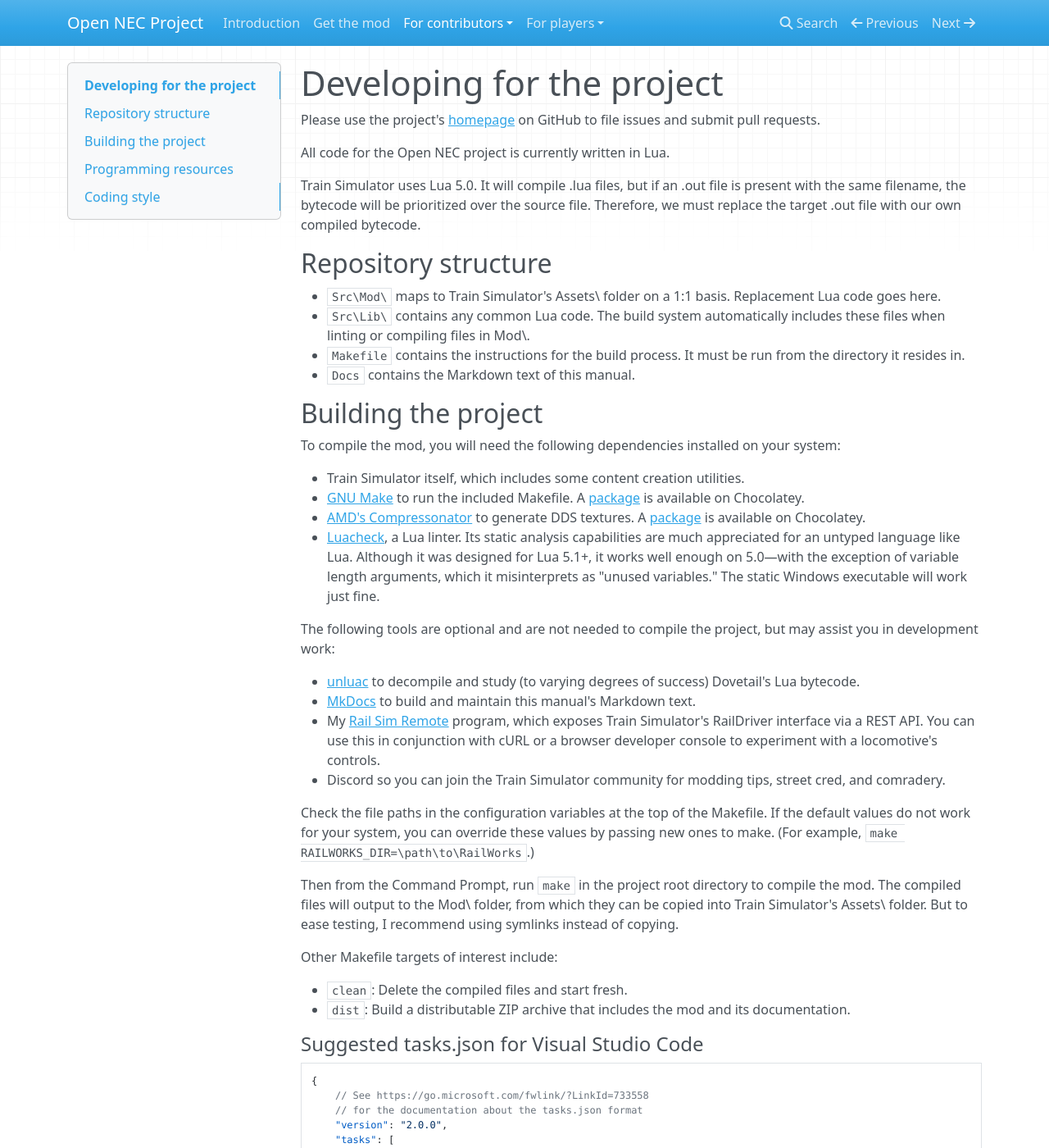
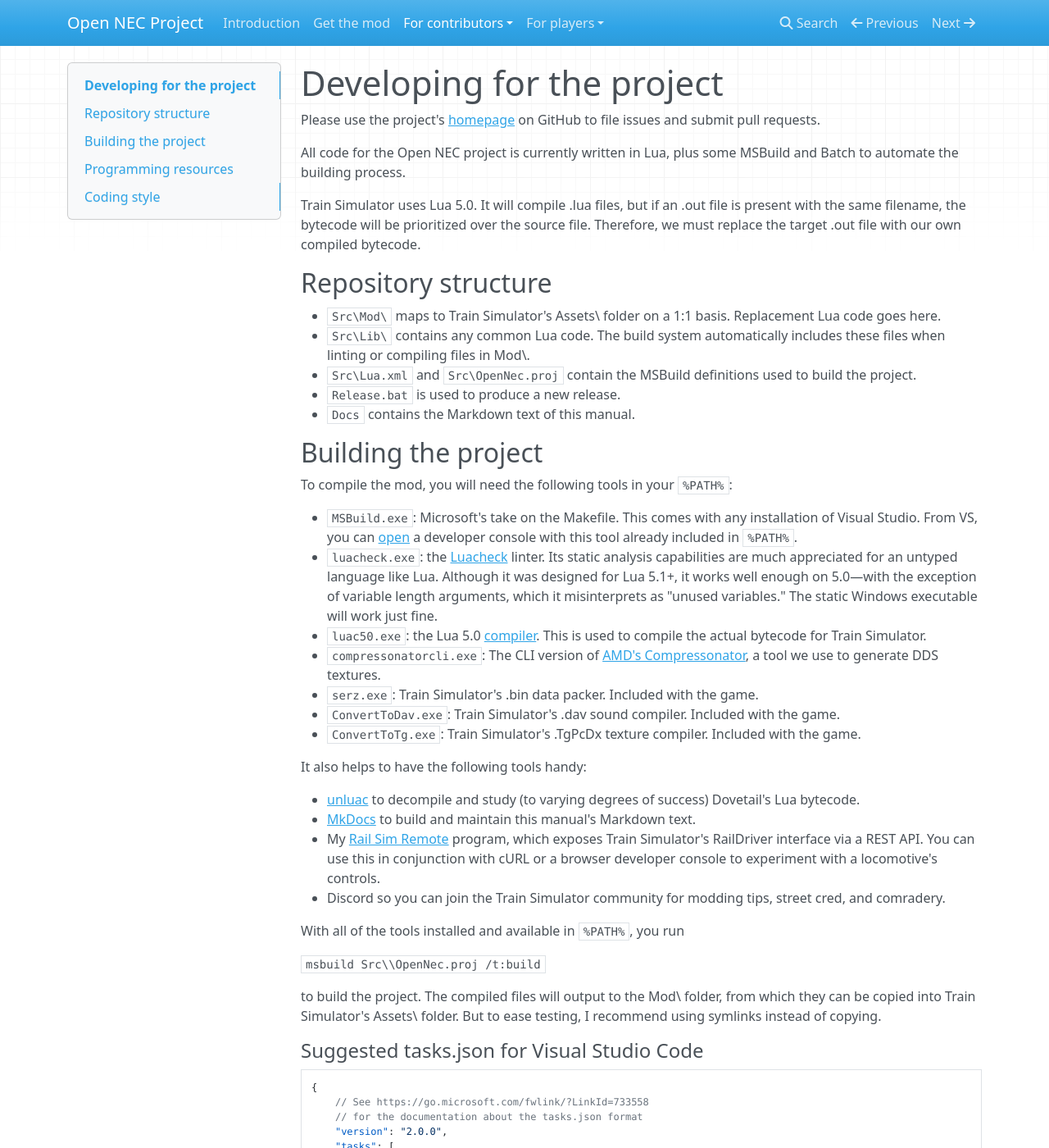
Before and after one commit to YoRyan/open-nec, an MkDocs documentation site: the page built from Docs/for-contributors/index.md, in a window 1280 px wide and 1400 px high. Shown: the whole window at 82% size. Built offline with MkDocs 1.6.1, drawn with Linux system fonts in a browser that asks for light colours; nearby versions of some CDN libraries; some of the changed text lies outside the part shown.

Commit message:
Revert "Build: switch to GNU Make"
This reverts commit 48f1109045d0d408cc44c48e9de46d143bec45ac.

````diff
--- a/Docs/for-contributors/index.md
+++ b/Docs/for-contributors/index.md
@@ -2,7 +2,7 @@
 
 Please use the project's [homepage](https://github.com/YoRYan/open-nec) on GitHub to file issues and submit pull requests.
 
-All code for the Open NEC project is currently written in Lua.
+All code for the Open NEC project is currently written in Lua, plus some MSBuild and Batch to automate the building process.
 
 Train Simulator uses Lua 5.0. It will compile .lua files, but if an .out file is present with the same filename, the bytecode will be prioritized over the source file. Therefore, we must replace the target .out file with our own compiled bytecode.
 
@@ -10,33 +10,34 @@ Train Simulator uses Lua 5.0. It will compile .lua files, but if an .out file is
 
 - `Src\Mod\` maps to Train Simulator's Assets\ folder on a 1:1 basis. Replacement Lua code goes here.
 - `Src\Lib\` contains any common Lua code. The build system automatically includes these files when linting or compiling files in Mod\\.
-- `Makefile` contains the instructions for the build process. It must be run from the directory it resides in.
+- `Src\Lua.xml` and `Src\OpenNec.proj` contain the MSBuild definitions used to build the project.
+- `Release.bat` is used to produce a new release.
 - `Docs` contains the Markdown text of this manual.
 
 ## Building the project
 
-To compile the mod, you will need the following dependencies installed on your system:
+To compile the mod, you will need the following tools in your `%PATH%`:
 
-- Train Simulator itself, which includes some content creation utilities.
-- [GNU Make](https://www.gnu.org/software/make/) to run the included Makefile. A [package](https://community.chocolatey.org/packages/make) is available on Chocolatey.
-- [AMD's Compressonator](https://gpuopen.com/compressonator/) to generate DDS textures. A [package](https://community.chocolatey.org/packages/compressonator-cli) is available on Chocolatey.
-- [Luacheck](https://github.com/mpeterv/luacheck), a Lua linter. Its static analysis capabilities are much appreciated for an untyped language like Lua. Although it was designed for Lua 5.1+, it works well enough on 5.0—with the exception of variable length arguments, which it misinterprets as "unused variables." The static Windows executable will work just fine.
+- `MSBuild.exe`: Microsoft's take on the Makefile. This comes with any installation of Visual Studio. From VS, you can [open](https://docs.microsoft.com/en-us/dotnet/framework/tools/developer-command-prompt-for-vs) a developer console with this tool already included in `%PATH%`.
+- `luacheck.exe`: the [Luacheck](https://github.com/mpeterv/luacheck) linter. Its static analysis capabilities are much appreciated for an untyped language like Lua. Although it was designed for Lua 5.1+, it works well enough on 5.0—with the exception of variable length arguments, which it misinterprets as "unused variables." The static Windows executable will work just fine.
+- `luac50.exe`: the Lua 5.0 [compiler](https://sourceforge.net/projects/luabinaries/files/5.0.3/Tools%20Executables/). This is used to compile the actual bytecode for Train Simulator.
+- `compressonatorcli.exe`: The CLI version of [AMD's Compressonator](https://gpuopen.com/compressonator/), a tool we use to generate DDS textures.
+- `serz.exe`: Train Simulator's .bin data packer. Included with the game.
+- `ConvertToDav.exe`: Train Simulator's .dav sound compiler. Included with the game.
+- `ConvertToTg.exe`: Train Simulator's .TgPcDx texture compiler. Included with the game.
 
-The following tools are optional and are not needed to compile the project, but may assist you in development work:
+It also helps to have the following tools handy:
 
 - [unluac](https://sourceforge.net/projects/unluac) to decompile and study (to varying degrees of success) Dovetail's Lua bytecode.
 - [MkDocs](https://www.mkdocs.org/) to build and maintain this manual's Markdown text.
 - My [Rail Sim Remote](https://github.com/yoryan/railsim-remote) program, which exposes Train Simulator's RailDriver interface via a REST API. You can use this in conjunction with cURL or a browser developer console to experiment with a locomotive's controls.
 - Discord so you can join the Train Simulator community for modding tips, street cred, and comradery.
 
-Check the file paths in the configuration variables at the top of the Makefile. If the default values do not work for your system, you can override these values by passing new ones to make. (For example, `make RAILWORKS_DIR=\path\to\RailWorks`.)
+With all of the tools installed and available in `%PATH%`, you run
 
-Then from the Command Prompt, run `make` in the project root directory to compile the mod. The compiled files will output to the Mod\ folder, from which they can be copied into Train Simulator's Assets\ folder. But to ease testing, I recommend using symlinks instead of copying.
+```msbuild Src\\OpenNec.proj /t:build```
 
-Other Makefile targets of interest include:
-
-- `clean`: Delete the compiled files and start fresh.
-- `dist`: Build a distributable ZIP archive that includes the mod and its documentation.
+to build the project. The compiled files will output to the Mod\ folder, from which they can be copied into Train Simulator's Assets\ folder. But to ease testing, I recommend using symlinks instead of copying.
 
 #### Suggested tasks.json for Visual Studio Code
 
@@ -49,19 +50,23 @@ Other Makefile targets of interest include:
         {
             "label": "build",
             "type": "shell",
-            "command": "C:\\ProgramData\\chocolatey\\bin\\make.exe",
+            "command": "C:\\Program Files (x86)\\Microsoft Visual Studio\\2019\\Community\\MSBuild\\Current\\Bin\\MSBuild.exe",
             "args": [
-                "-j12" // Parallelize the build.
+                "Src\\OpenNec.proj",
+                "/t:build"
             ],
             "options": {
                 "env": {
-                    "PATH": "C:\\Users\\Ryan\\Downloads\\Programs\\luacheck"
+                    "PATH": "C:\\Users\\Ryan\\Downloads\\Programs\\lua5_0_3_Win32_bin;C:\\Users\\Ryan\\Downloads\\Programs\\luacheck;C:\\Program Files (x86)\\Steam\\steamapps\\common\\RailWorks;C:\\Compressonator_4.1.5083\\bin\\CLI"
                 }
             },
             "group": {
                 "kind": "build",
                 "isDefault": true
             },
+            "presentation": {
+            },
+            "problemMatcher": "$msCompile"
         }
     ]
 }
--- /dev/null
+++ b/Release-exclude.txt
@@ -0,0 +1,2 @@
+\RSC\M8Pack01\
+\RSC\NorthEastCorridor\RailNetwork\
````
Also changed, not shown: 9 other files.
